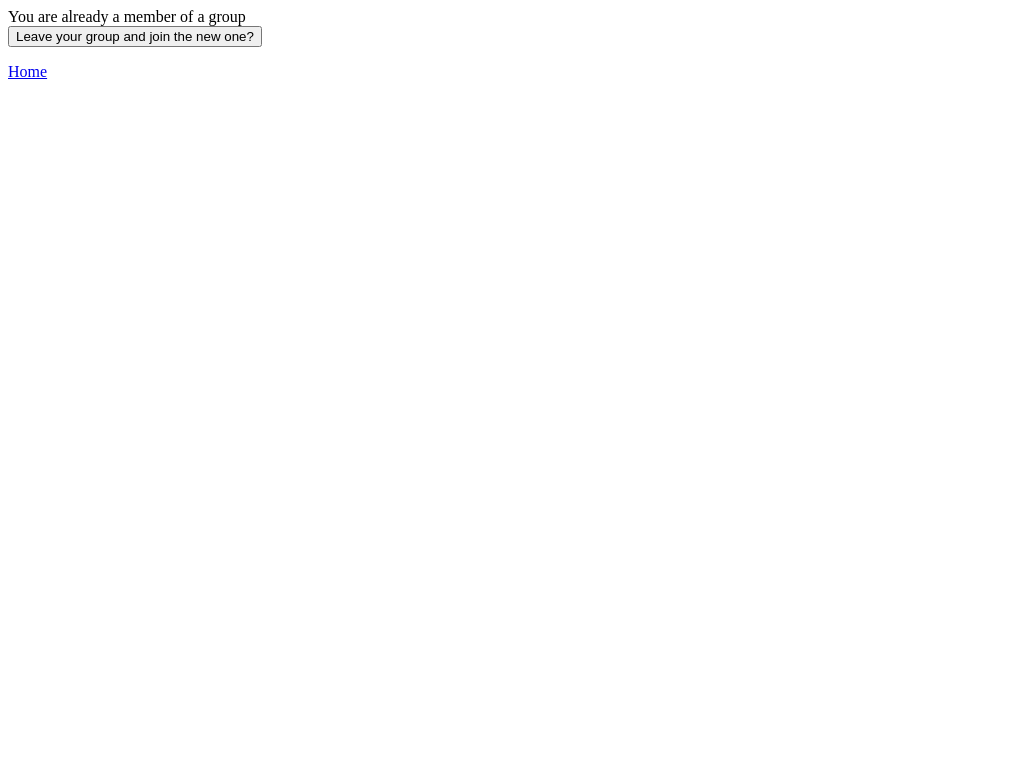
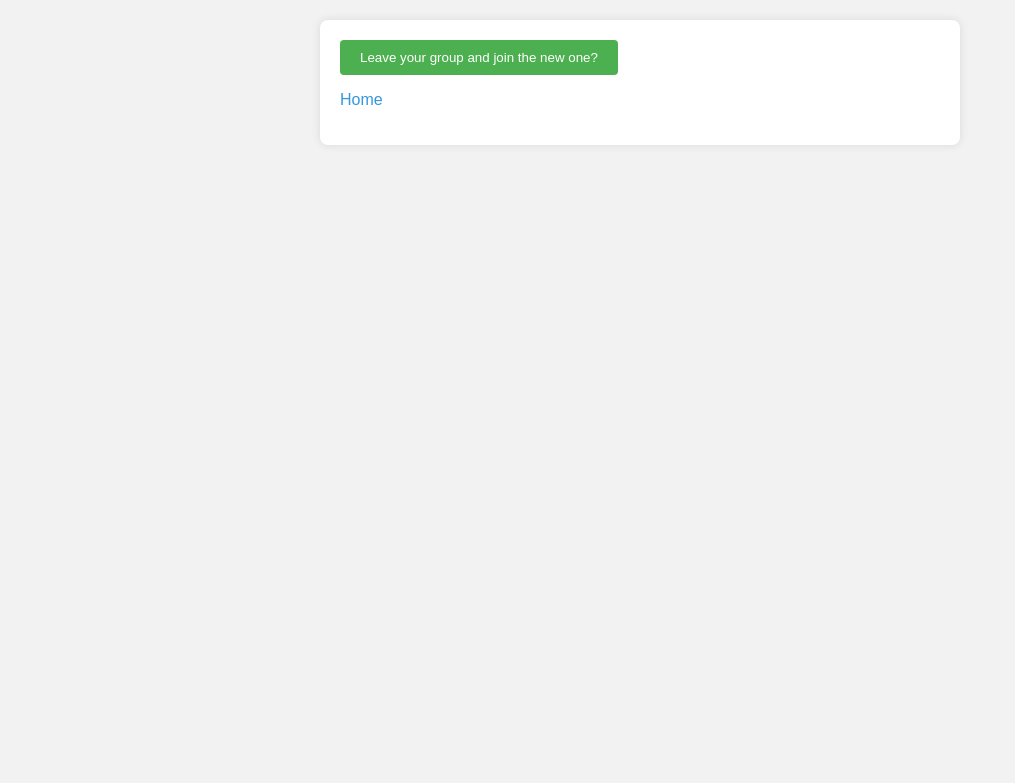
Before and after one commit to DanielHart-02/ECM2434-Group-4348-, a Django app: a page that uses ecm2434_coursework/users/templates/users/leave_group.html in a window 1280 px wide. Shown: the top 783 px of the page, without its empty margins (0-1015 px from the left). Run offline with Django 5.2, Linux system fonts and the light colour scheme; a user stored in the database is signed in.

Commit message:
Update leave_group.html

```diff
--- a/ecm2434_coursework/users/templates/users/leave_group.html
+++ b/ecm2434_coursework/users/templates/users/leave_group.html
@@ -1,7 +1,64 @@
-You are already a member of a group
-<form action="#" method="get">
-    <button type="submit" class="btn" value="Click" name="leave_group_btn">
-        Leave your group and join the new one?
-    </button>
-</form>
-<a href="{% url 'foodle:home' %}">Home</a></p>
+<!DOCTYPE html>
+<html lang="en">
+
+<head>
+    <meta charset="UTF-8">
+    <meta name="viewport" content="width=device-width, initial-scale=1.0">
+    <title>Your Page Title</title>
+
+    <style>
+        body {
+            font-family: Arial, sans-serif;
+            background-color: #f2f2f2;
+            margin: 0;
+            padding: 0;
+            box-sizing: border-box;
+        }
+
+        .container {
+            max-width: 600px;
+            margin: 20px auto;
+            background-color: #ffffff;
+            padding: 20px;
+            border-radius: 8px;
+            box-shadow: 0 0 10px rgba(0, 0, 0, 0.1);
+        }
+
+        .btn {
+            background-color: #4caf50;
+            color: #fff;
+            padding: 10px 20px;
+            border: none;
+            border-radius: 4px;
+            cursor: pointer;
+        }
+
+        .btn:hover {
+            background-color: #45a049;
+        }
+
+        a {
+            text-decoration: none;
+            color: #3498db;
+        }
+
+        a:hover {
+            color: #2980b9;
+        }
+    </style>
+</head>
+
+<body>
+
+    <div class="container">
+        <form action="#" method="get">
+            <button type="submit" class="btn" value="Click" name="leave_group_btn">
+                Leave your group and join the new one?
+            </button>
+        </form>
+        <p><a href="{% url 'foodle:home' %}">Home</a></p>
+    </div>
+
+</body>
+
+</html>
```
